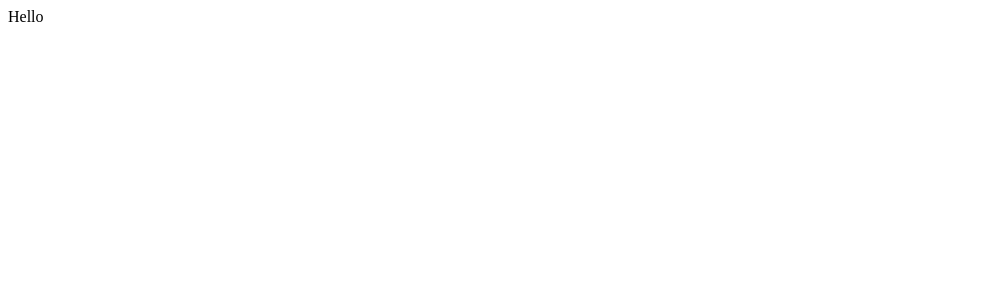
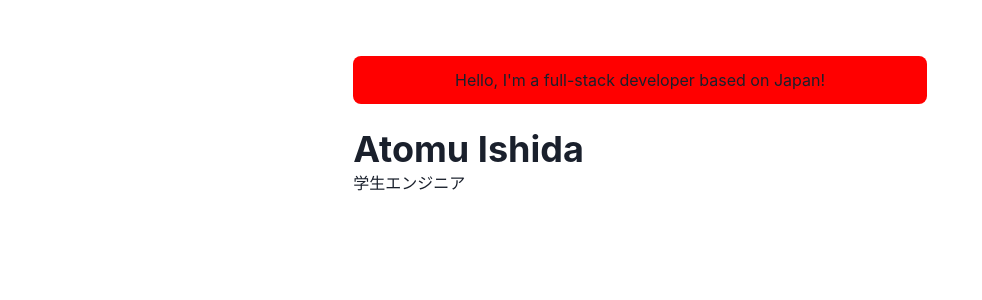
Before and after one commit to Atomu-Ishida/React-portfolio-site, a Next.js app: page / in a window 1280 px wide. Shown: the top 300 px of the page, without its empty margins (0-982 px from the left). Built offline with nearby package versions, Linux system fonts and the light colour scheme.

Commit message:
Integrate with chakra UI

```diff
--- /dev/null
+++ b/pages/_app.js
@@ -0,0 +1,14 @@
+import { ChakraProvider } from '@chakra-ui/react'
+import Layout from '../components/layouts/main'
+
+const Website = ({ Component, pageProps, router }) => {
+  return (
+    <ChakraProvider>
+      <Layout router={router}>
+        <Component {...pageProps} key={router.route} />
+      </Layout>
+    </ChakraProvider>
+  )
+}
+
+export default Website
--- a/pages/index.js
+++ b/pages/index.js
@@ -1,5 +1,22 @@
+import { Container, Box, Heading } from '@chakra-ui/react'
+
 const Page = () => {
-  return <div>Hello</div>
+  return (
+    <Container>
+      <Box borderRadius="lg" bg="red" p={3} mb={6} align="center">
+        Hello, I'm a full-stack developer based on Japan!
+      </Box>
+
+      <Box display={{ md: 'flex' }}>
+        <Box flexGrow={1}>
+          <Heading as="h2" variant="page-title">
+            Atomu Ishida
+          </Heading>
+          <p>学生エンジニア</p>
+        </Box>
+      </Box>
+    </Container>
+  )
 }
 
 export default Page
```
